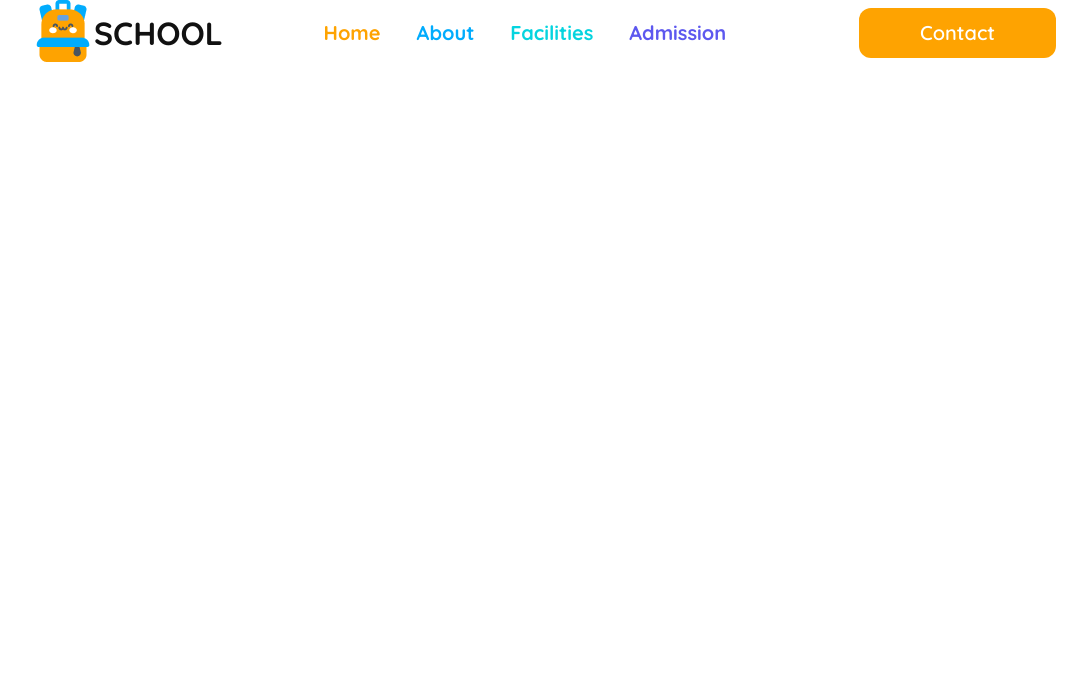
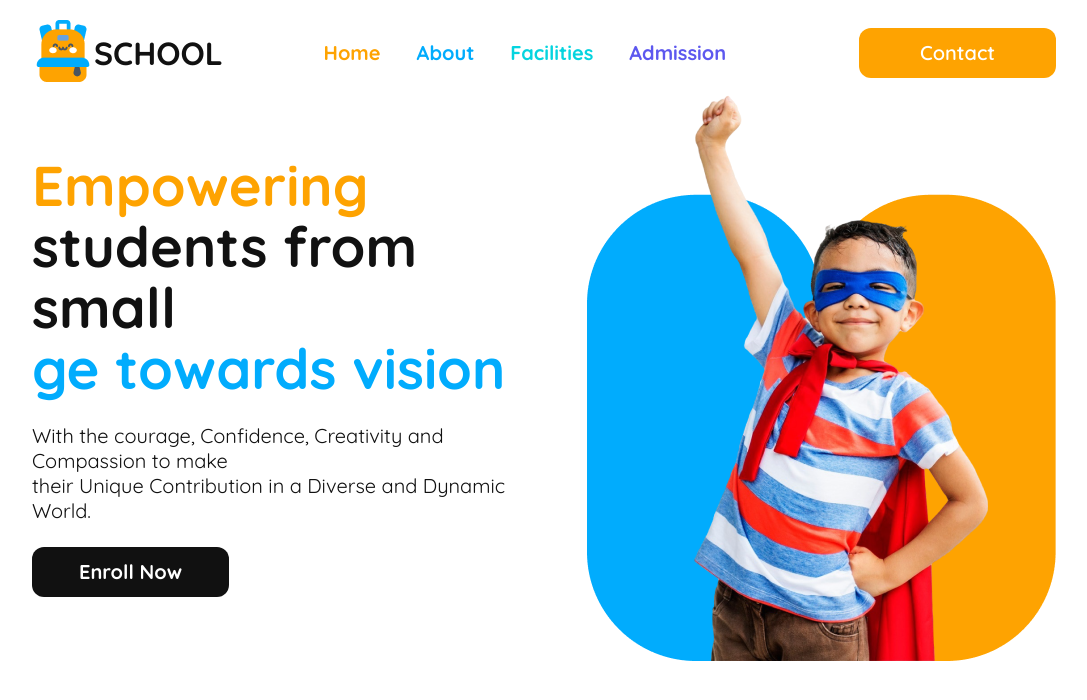
Before and after one commit to mdwahiduzzaman124/Assignment_2-B11-, a plain HTML site: page index.html in a window 1280 px wide. Shown: the whole page, without its empty margins (96-1183 px from the left). Drawn offline with Linux system fonts and the light colour scheme.

Commit message:
banner work complete( only for bigger devices )

```diff
--- a/index.html
+++ b/index.html
@@ -17,7 +17,7 @@
 
 <body>
   <header>
-    <!-- Nav bar work -->
+    <!-- Nav bar work start-->
     <nav>
       <div class="nav-container">
         <div class="logo-andTitle">
@@ -33,8 +33,33 @@
         <div>
           <button class="nav-btn-body"><a class="nav-btn" href="">Contact</a></button>
         </div>
+        <div class="hamburger">
+          <div class="hamburger-line"></div>
+          <div class="hamburger-line"></div>
+          <div class="hamburger-line"></div>
+        </div>
       </div>
+
     </nav>
+    <!-- Nav bar work end -->
+    <!-- banner start -->
+    <section class="bannerSection">
+      <div class="banner-container">
+        <div>
+          <h1 class="banner-title"><span class="banner-orange-color-words">Empowering</span> <br>
+            students from small <br> <span class="banner-blue-color-words">ge towards vision</span></h1>
+          <p class="banner-description">With the courage, Confidence, Creativity and Compassion to make <br> their
+            Unique
+            Contribution in a Diverse and Dynamic
+            World.</p>
+          <button class="banner-button-body"><a class="banner-button" href="">Enroll Now</a></button>
+        </div>
+        <div class="banner-image">
+          <img src="./assets/hero-kids.png" alt="">
+        </div>
+      </div>
+    </section>
+    <!-- banner end -->
   </header>
   <main>
 
--- a/styles/style.css
+++ b/styles/style.css
@@ -12,6 +12,7 @@ body {
   align-items: center;
   justify-content: space-between;
   gap: 11px;
+  margin-top: 20px;
 }
 .logo-andTitle {
   display: flex;
@@ -26,6 +27,26 @@ body {
   font-style: normal;
   font-weight: 700;
   line-height: 30px; /* 150% */
+}
+.banner-button {
+  color: #fff;
+  font-family: Quicksand;
+  font-size: 20px;
+  font-style: normal;
+  font-weight: 700;
+  line-height: 30px;
+  text-decoration: none;
+}
+.banner-button-body {
+  display: flex;
+  width: 197px;
+  padding: 10px;
+  justify-content: center;
+  align-items: center;
+  gap: 10px;
+  border-radius: 12px;
+  background: var(--Black, #111);
+  border: none;
 }
 /* nav link colors */
 #nav-link-1 {
@@ -64,3 +85,82 @@ body {
   line-height: 30px; /* 150% */
   text-decoration: none;
 }
+.hamburger-line {
+  border: 1px solid black;
+  width: 30px;
+}
+.hamburger {
+  display: flex;
+  gap: 10px;
+  flex-direction: column;
+  display: none;
+}
+/* Nav work End */
+/* Banner section work start */
+.banner-container {
+  display: flex;
+  justify-content: space-between;
+  align-items: center;
+  gap: 50px;
+}
+.banner-title {
+  color: var(--Black, #111);
+  font-family: Quicksand;
+  font-size: 56px;
+  font-style: normal;
+  font-weight: 700;
+  line-height: 61px;
+}
+.banner-orange-color-words {
+  color: var(--Orange, #fea301);
+}
+.banner-blue-color-words {
+  color: var(--Sky-Blue, #01acfd);
+}
+.banner-description {
+  color: var(--Black, #111);
+  font-family: Quicksand;
+  font-size: 20px;
+  font-style: normal;
+  font-weight: 400;
+  line-height: normal;
+  padding: 24px 0;
+}
+/* Media Query */
+@media screen and (max-width: 768px) {
+  * {
+    margin: 0;
+    padding: 0;
+  }
+  body {
+    margin: 0 5%;
+  }
+  /* nav bar work start for smaller devices */
+  .logo-title {
+    display: none;
+  }
+  .nav-links {
+    display: none;
+  }
+  .nav-btn-body {
+    display: none;
+  }
+  .hamburger {
+    display: block;
+    display: flex;
+    gap: 10px;
+    flex-direction: column;
+  }
+  /* nav bar work end for smaller devices */
+  /* Banner section work start */
+  .banner-container {
+    display: flex;
+    flex-direction: column-reverse;
+    justify-content: center;
+    align-items: center;
+  }
+  .banner-image{
+    /* width: 100%; */
+    margin: 0 17px;
+  }
+}
```
